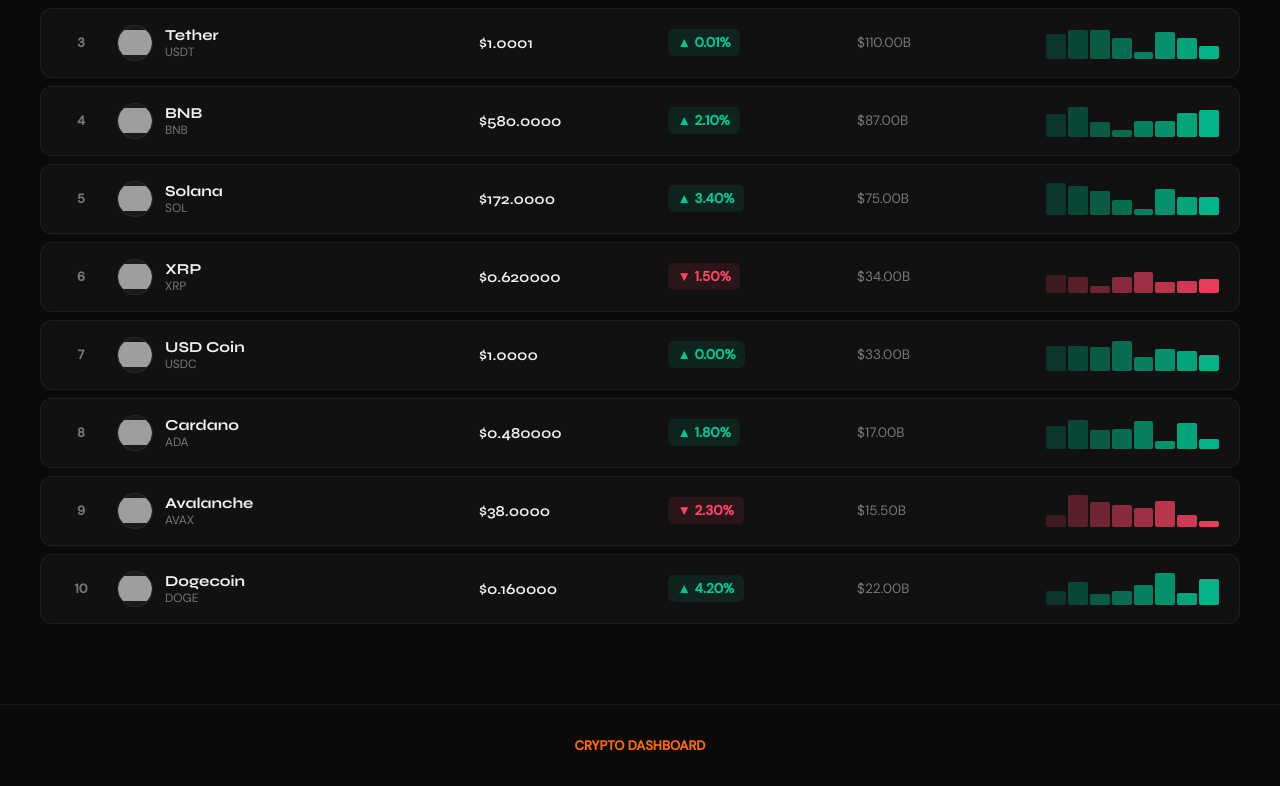
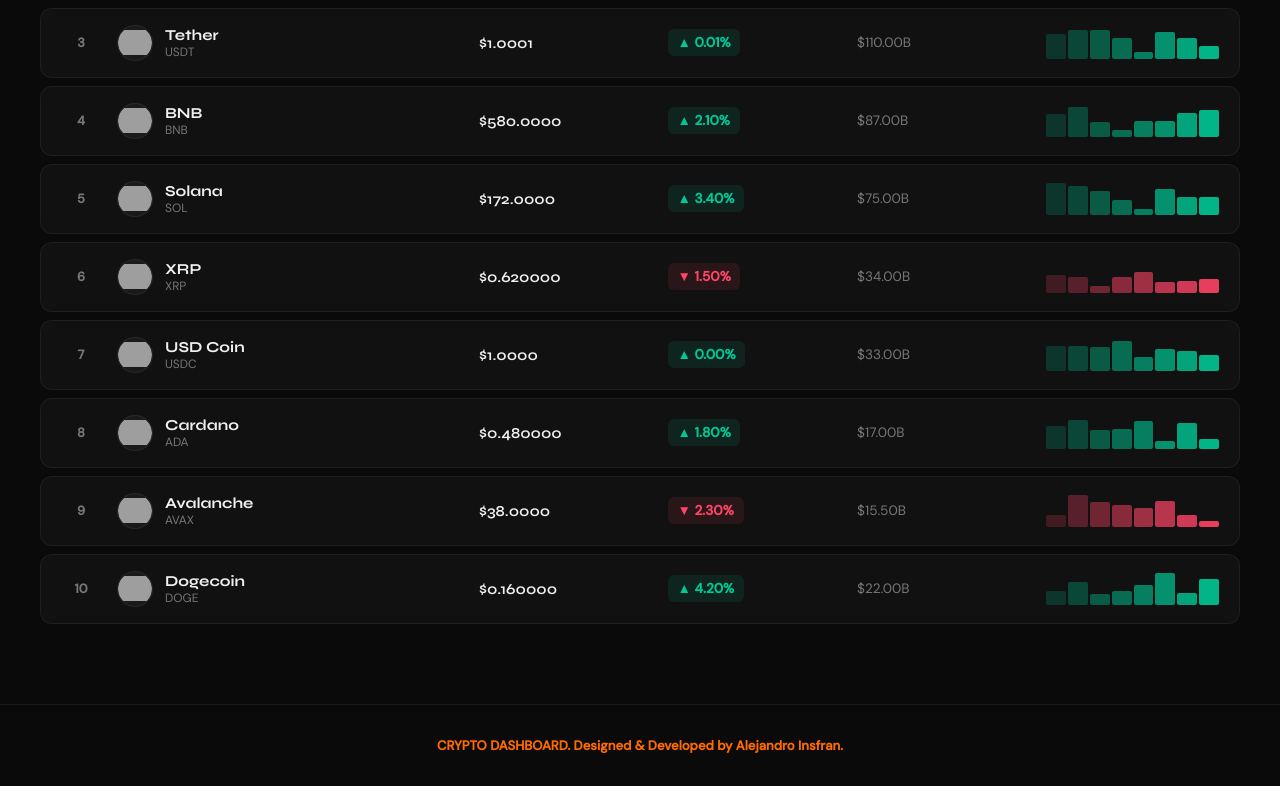
Before and after one commit to ale13211/crypto-dashboard, a plain HTML site: page index.html in a window 1280 px wide. Shown: the part 801-1587 px from the top of the page. Drawn offline with Linux system fonts and the light colour scheme; no server answers; grey boxes are pictures that could not be loaded.

Commit message:
Update index.html

```diff
--- a/index.html
+++ b/index.html
@@ -198,7 +198,7 @@ footer strong { color:var(--orange); }
   <div id="crypto-list"></div>
 </section>
 
-<footer><strong>CRYPTO DASHBOARD</strong></footer>
+<footer><strong>CRYPTO DASHBOARD. Designed & Developed by Alejandro Insfran.</strong></footer>
 <script>
 let coins = [];
 let prevPrices = {};
```
